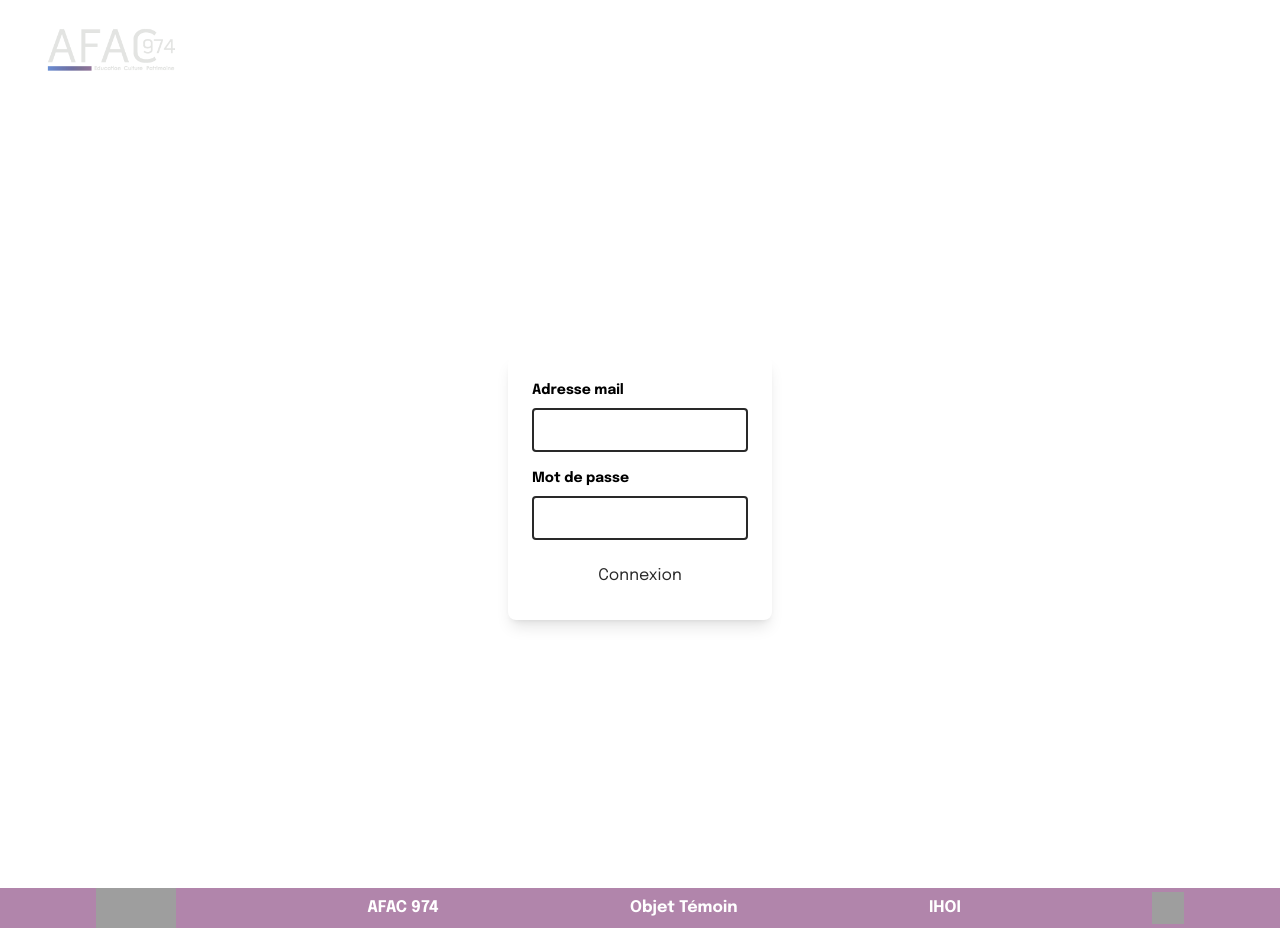
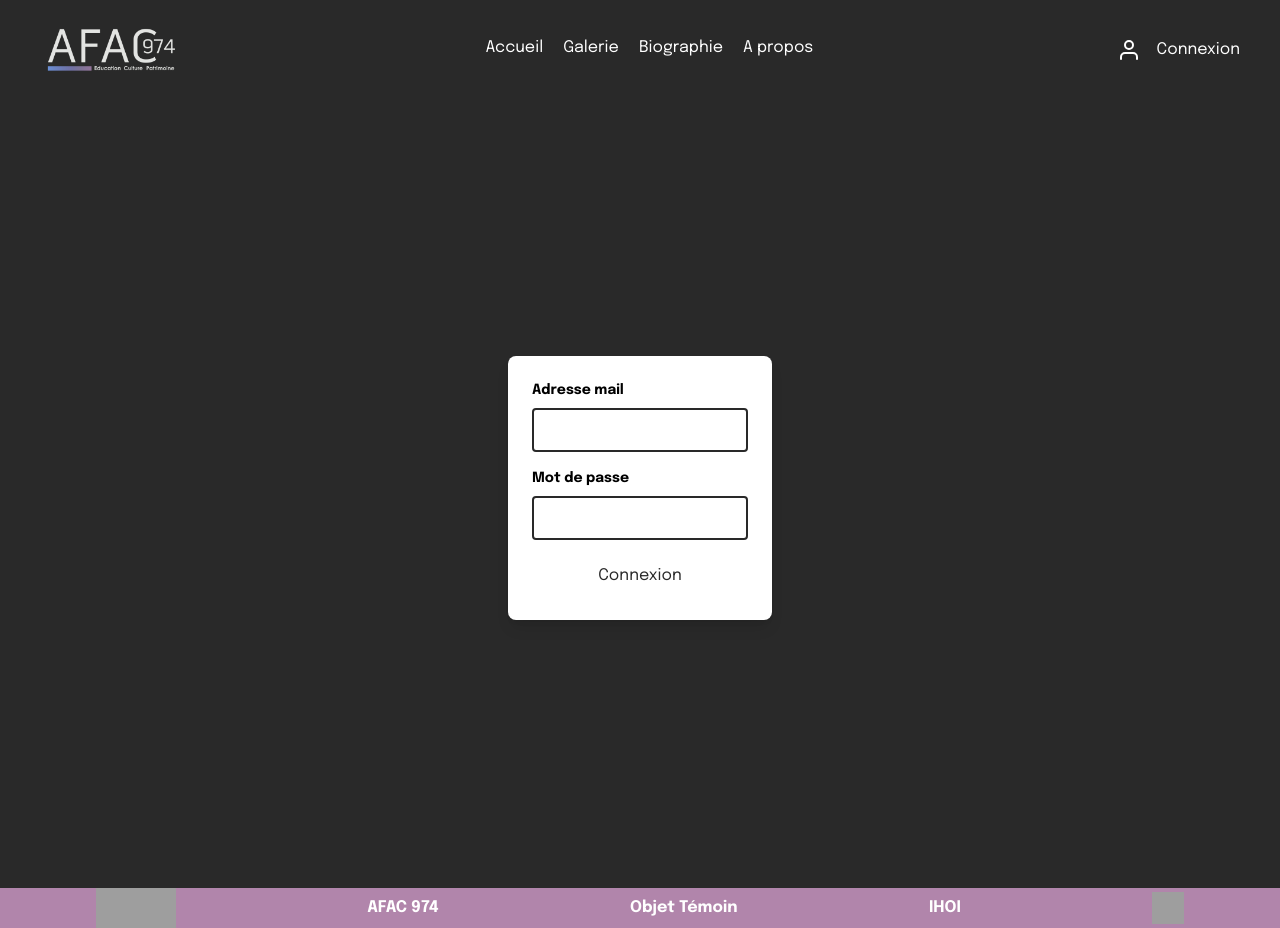
Before and after one commit to WildCodeSchool/2023-03-JS-Remote-Wild_Impact_P3_AFAC974, a React (Vite) app in the folder frontend/: page /auth/connexion in a window 1280 px wide. Built offline with nearby package versions, Linux system fonts and the light colour scheme; no server answers; grey boxes are pictures that could not be loaded.

Commit message:
hotfix suite déploiement : modification nom du site, modification fond navbar et redirection vers auth depuis 'connexion'

```diff
--- a/frontend/index.html
+++ b/frontend/index.html
@@ -10,7 +10,7 @@
       rel="stylesheet"
     />
     <meta name="viewport" content="width=device-width, initial-scale=1.0" />
-    <title>Vite App</title>
+    <title>AFAC 974</title>
   </head>
   <body>
     <div id="root"></div>
--- a/frontend/src/App.jsx
+++ b/frontend/src/App.jsx
@@ -29,7 +29,7 @@ function App() {
     <Router>
       <Routes>
         <Route path="/" element={<UserLayout />}>
-          <Route path="/" element={<HomePage />} />
+          <Route path="" element={<HomePage />} />
           <Route path="gallery" element={<Gallery />} />
           <Route path="gallery/:id" element={<OneImage />} />
           <Route path="author" element={<Author />} />
--- a/frontend/src/components/NavBarUser.jsx
+++ b/frontend/src/components/NavBarUser.jsx
@@ -5,7 +5,7 @@ import logo from "../assets/logo.png";
 
 function NavBarUser() {
   return (
-    <div className="pt-2 pl-10 text-white">
+    <div className="bg-black pt-2 pl-10 text-white">
       <ul className="flex justify-between items-center">
         <NavLink to="/">
           <img className="h-20" src={logo} alt="logo" />
@@ -30,7 +30,7 @@ function NavBarUser() {
                 : ""
             }
           >
-            Gallerie
+            Galerie
           </NavLink>
           <NavLink
             to="/author"
@@ -54,8 +54,10 @@ function NavBarUser() {
           </NavLink>
         </div>
         <div className="flex items-center pr-10">
-          <img className="h-6 pr-4" src={user} alt="user" />
           <Link className="pt-1" to="/favourites">
+            <img className="h-6 pr-4" src={user} alt="user" />
+          </Link>
+          <Link className="pt-1" to="/auth/connexion">
             Connexion
           </Link>
         </div>
--- a/frontend/src/pages/Auth.jsx
+++ b/frontend/src/pages/Auth.jsx
@@ -29,7 +29,7 @@ function Auth() {
   };
 
   return (
-    <div className="flex items-center justify-center h-screen">
+    <div className="bg-black flex items-center justify-center h-screen">
       <form
         className="bg-white p-6 rounded-lg shadow-lg"
         onSubmit={(event) => login(event)}
```
